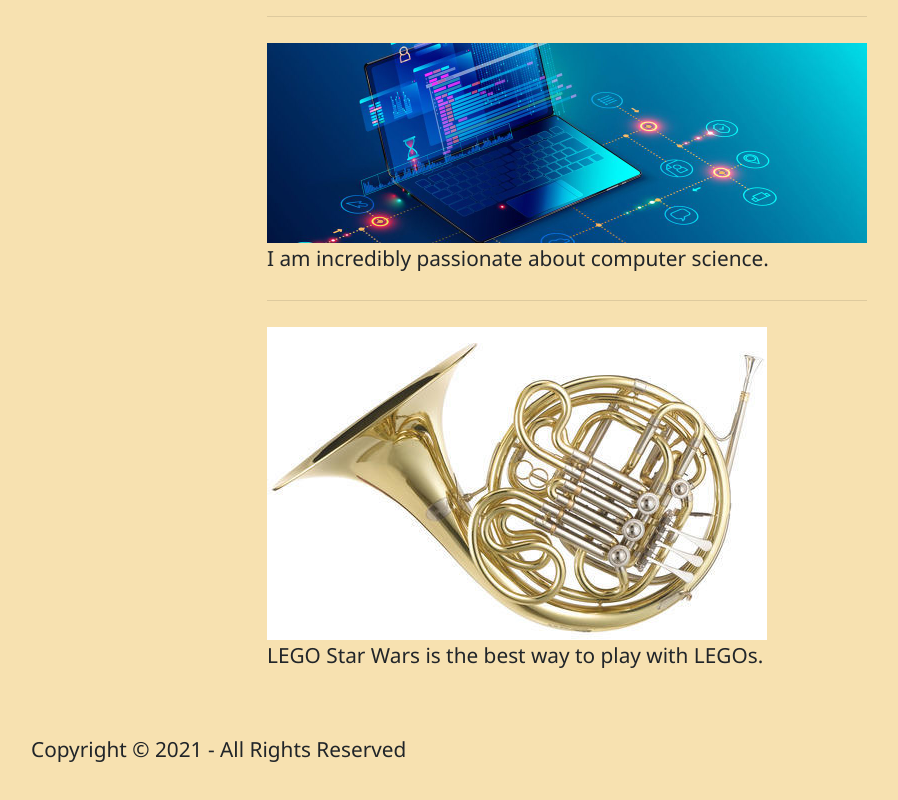
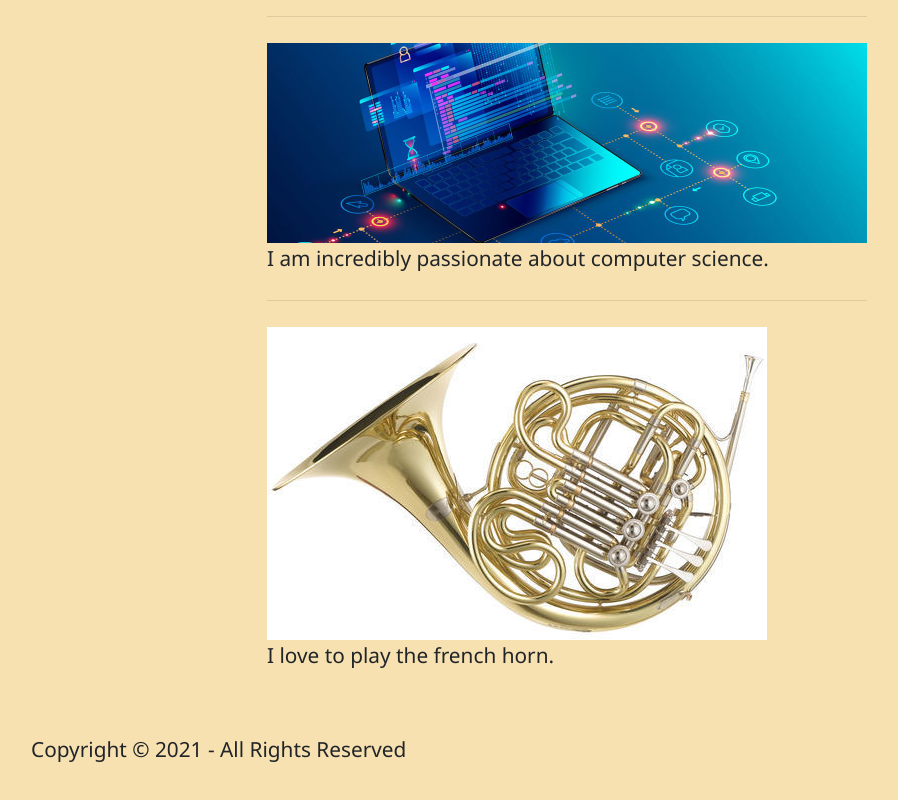
Before and after one commit to noah978/BasicWebpage, a plain HTML site: page pictures.html in a window 1280 px wide. Shown: the part 1205-2005 px from the top of the page, without its empty margins (73-971 px from the left). Drawn offline with Linux system fonts and the light colour scheme.

Commit message:
Fix caption on last image.

```diff
--- a/pictures.html
+++ b/pictures.html
@@ -52,7 +52,7 @@
         <picture>
           <source srcset="./assets/french-horn-wide.jpg" media="(min-width: 600px)">
           <img src="./assets/french-horn.jpg" alt="ass">
-          <figcaption>LEGO Star Wars is the best way to play with LEGOs.</caption>
+          <figcaption>I love to play the french horn.</caption>
         </picture>
       </div>
     </div>
```
